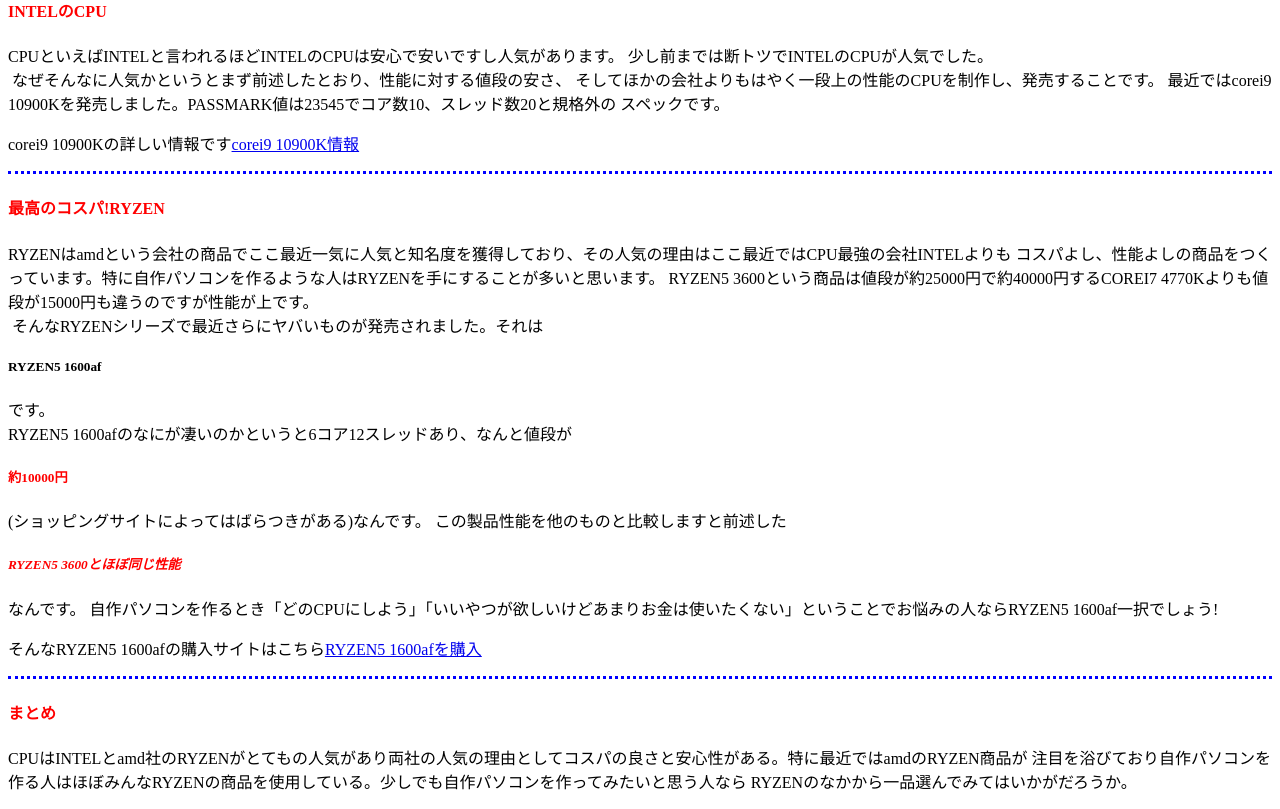
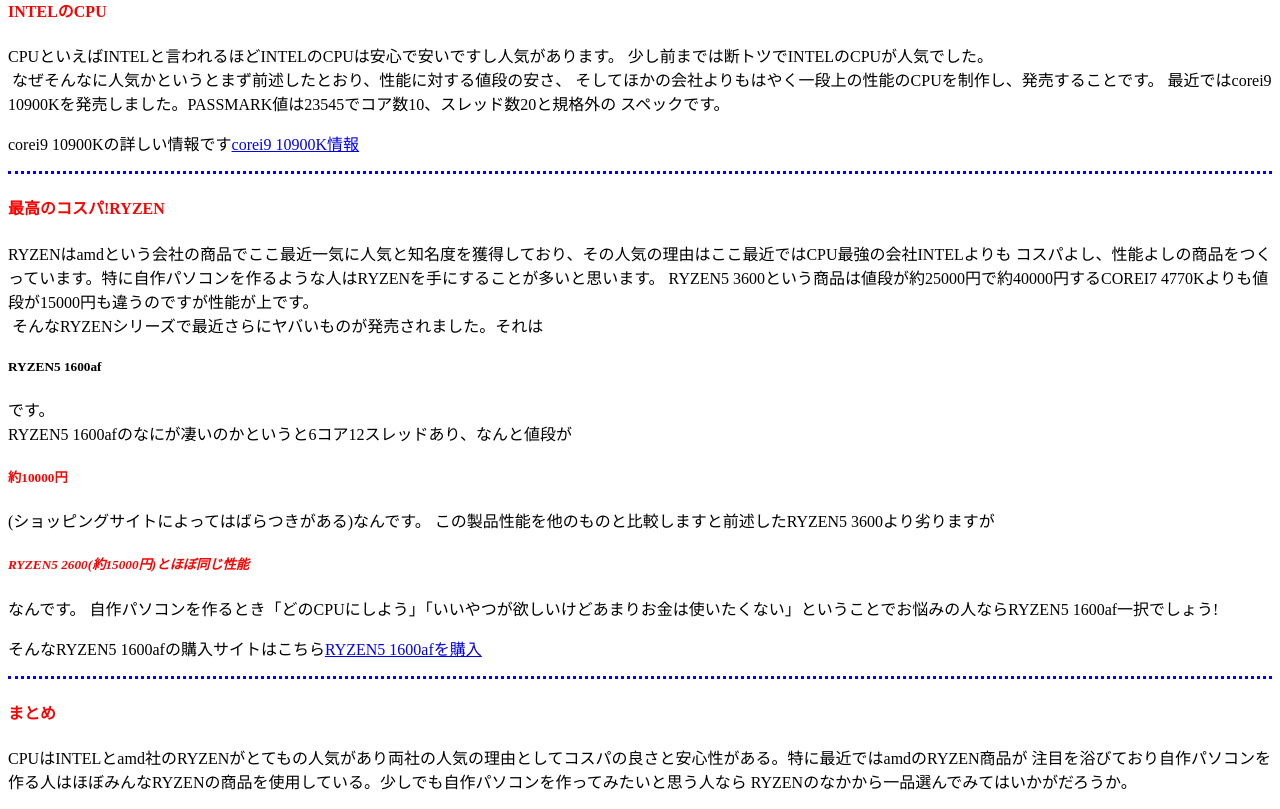
Before and after one commit to Ryota-240030z/Ryota-240030z.github.io, a plain HTML site: page cl2020.html in a window 1280 px wide. Shown: the part 498-1307 px from the top of the page. Drawn offline with Linux system fonts and the light colour scheme.

Commit message:
Update cl2020.html

```diff
--- a/cl2020.html
+++ b/cl2020.html
@@ -43,7 +43,7 @@
 RYZEN5 3600という商品は値段が約25000円で約40000円するCOREI7 4770Kよりも値段が15000円も違うのですが性能が上です。<BR>
 &nbspそんなRYZENシリーズで最近さらにヤバいものが発売されました。それは<H5>RYZEN5 1600af</H5>です。<BR>
 RYZEN5 1600afのなにが凄いのかというと6コア12スレッドあり、なんと値段が<H5><font color="#ff0000">約10000円</font></h5>(ショッピングサイトによってはばらつきがある)なんです。
-この製品性能を他のものと比較しますと前述した<H5><font color="#ff0000"><em>RYZEN5 3600とほぼ同じ性能</em></font></h5>なんです。
+この製品性能を他のものと比較しますと前述したRYZEN5 3600より劣りますが<H5><font color="#ff0000"><em>RYZEN5 2600(約15000円)とほぼ同じ性能</em></font></h5>なんです。
 自作パソコンを作るとき「どのCPUにしよう」「いいやつが欲しいけどあまりお金は使いたくない」ということでお悩みの人ならRYZEN5 1600af一択でしょう!</p>
 <p>そんなRYZEN5 1600afの購入サイトはこちら<a href="https://www.pc-koubou.jp/products/detail.php?product_id=738685">RYZEN5 1600afを購入</a></p>
 
```
